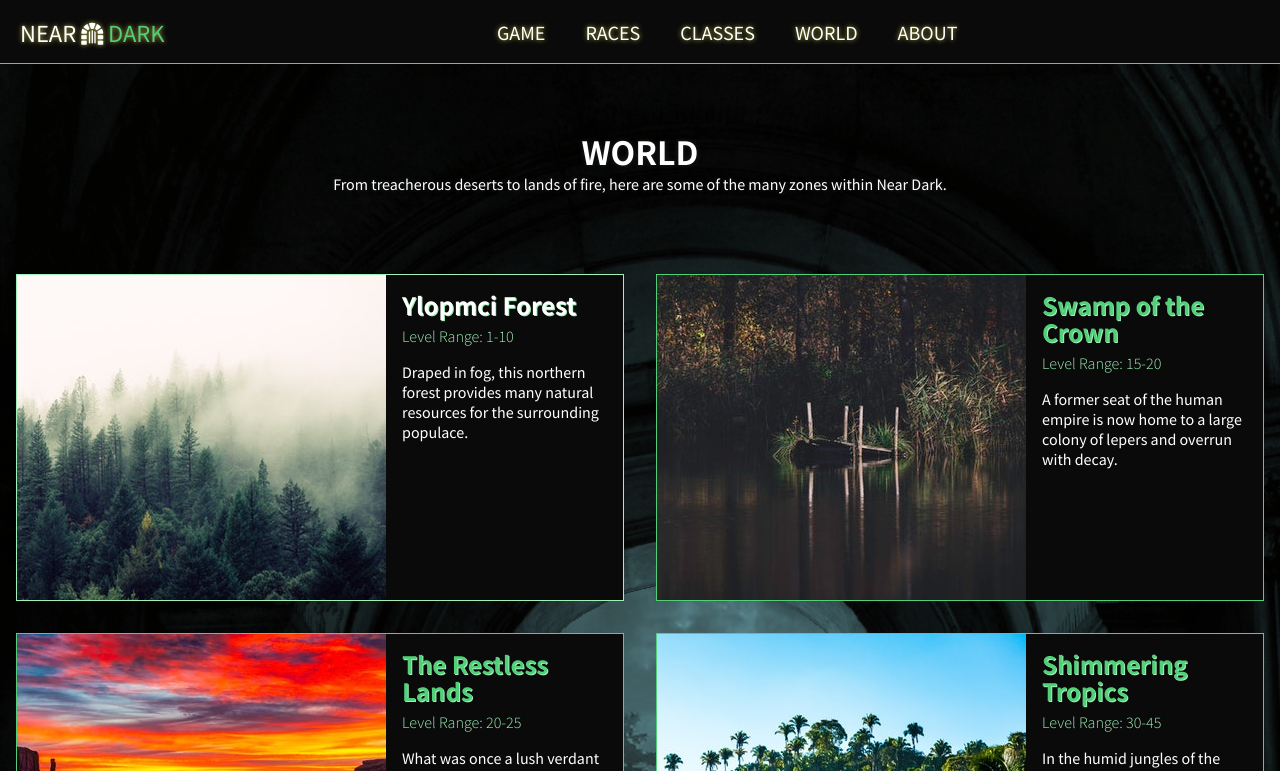
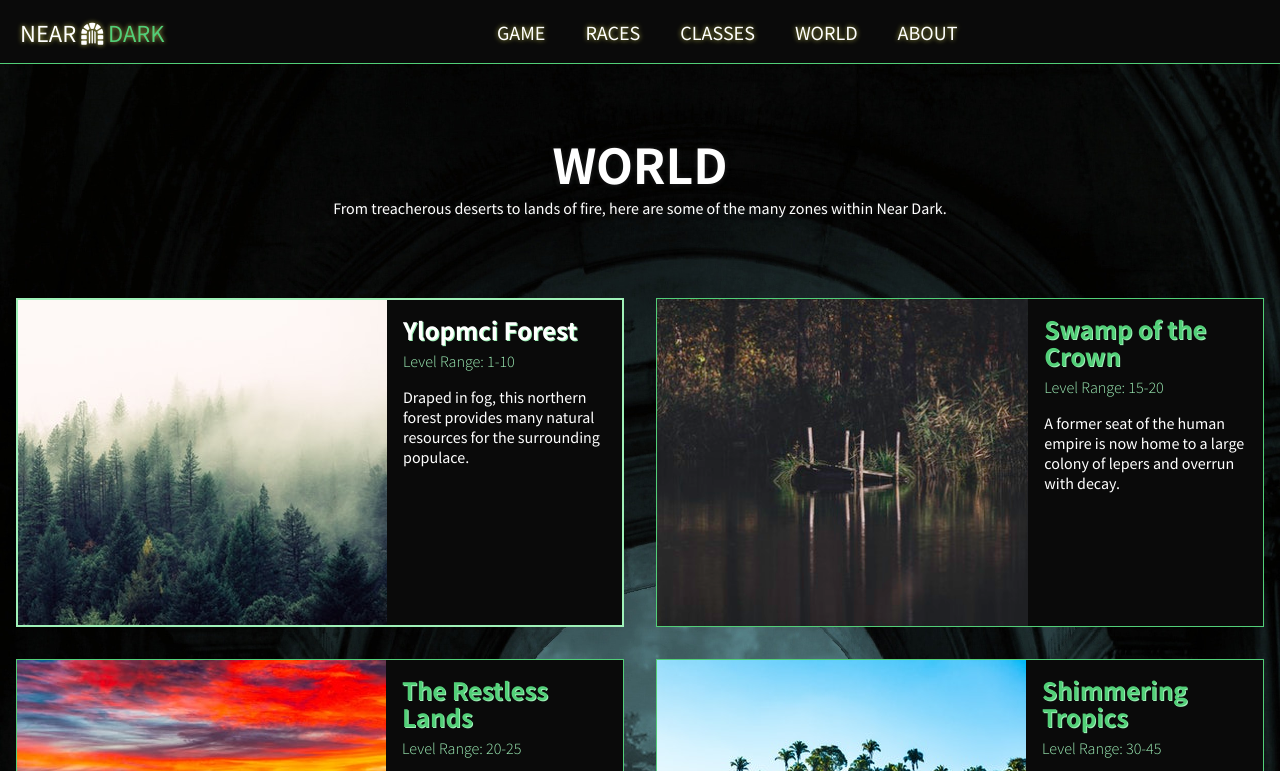
Before and after one commit to Panopticon772/near-dark, a plain HTML site: page app/index.html in a window 1280 px wide. In both pictures the pointer is over the element 320 px from the left and 437 px from the top of the page. Shown: the top 771 px of the page. Drawn offline with Linux system fonts and the light colour scheme.

Commit message:
Title text size + shadow.

```diff
--- a/app/assets/styles/world.css
+++ b/app/assets/styles/world.css
@@ -80,6 +80,7 @@ body {
 
 #title--main {
     font-weight: 700;
+    font-size: 3.0rem;
 }
 
 #title--sub {
@@ -114,7 +115,7 @@ h2 {
 }
 
 .class:hover {
-    border: 1px solid rgb(159, 241, 184);
+    border: 2px solid rgb(159, 241, 184);
 }
 
 .class:hover h2{
@@ -131,6 +132,7 @@ h2 {
 
 .class--info-description {
     font-family: "Source Sans Pro", sans-serif;
+
 }
 
 .class--info-name h2 {
```
